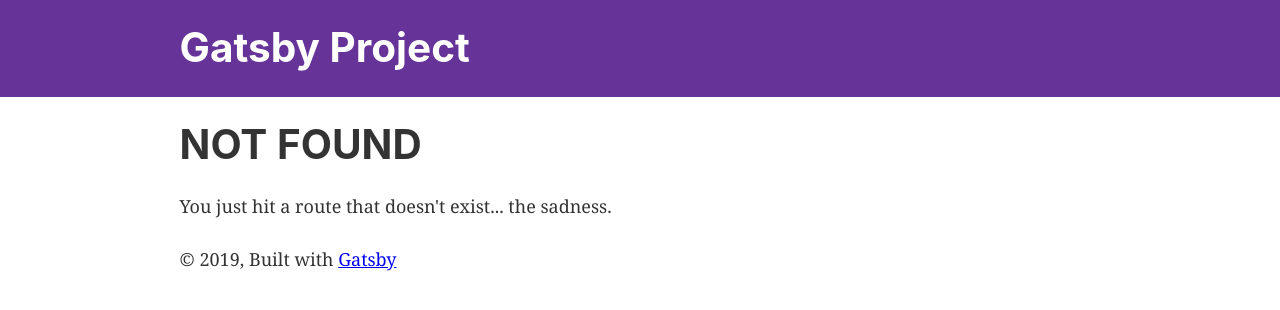
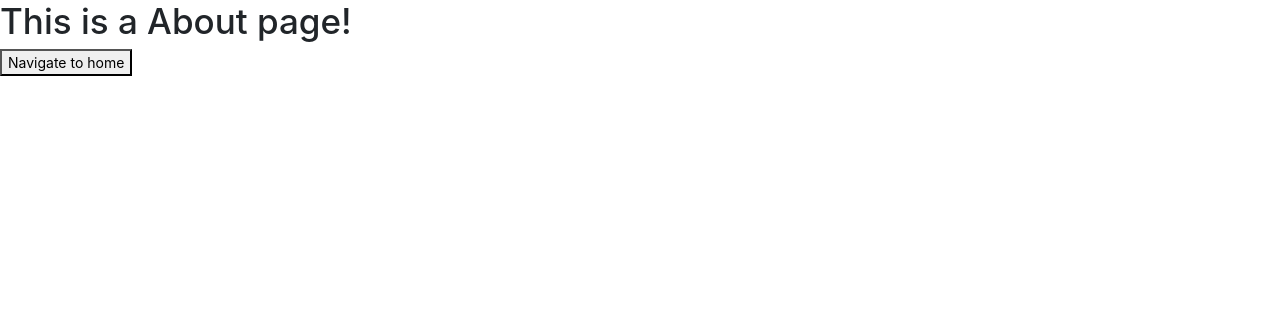
Before and after one commit to szy0syz/gatsby-blog-graphql-wordpress, a Gatsby site: page /about in a window 1280 px wide. Before the commit this address had no page. Built offline with nearby package versions, Linux system fonts and the light colour scheme; Gatsby itself is replaced by a stand-in of ours.

Commit message:
Update 3-5

```diff
--- a/gatsby-browser.js
+++ b/gatsby-browser.js
@@ -5,3 +5,5 @@
  */
 
 // You can delete this file if you're not using it
+import "./src/styles/global.css"
+import "./node_modules/bootstrap/dist/css/bootstrap.css"
--- a/package.json
+++ b/package.json
@@ -5,6 +5,7 @@
   "version": "0.1.0",
   "author": "Kyle Mathews <mathews.kyle@gmail.com>",
   "dependencies": {
+    "bootstrap": "^4.3.1",
     "gatsby": "^2.15.16",
     "gatsby-image": "^2.2.19",
     "gatsby-plugin-manifest": "^2.2.16",
@@ -15,6 +16,7 @@
     "gatsby-transformer-sharp": "^2.2.14",
     "prop-types": "^15.7.2",
     "react": "^16.9.0",
+    "react-bootstrap": "^1.0.0-beta.12",
     "react-dom": "^16.9.0",
     "react-helmet": "^5.2.1"
   },
--- /dev/null
+++ b/src/components/Footer.js
@@ -0,0 +1,12 @@
+import React from "react"
+import styled from './Footer.module.css';
+
+const Footer = () => (
+  <footer className={styled.footer}>
+    <div className="container">
+      <span className="text-muted">© 2019 Jerry</span>
+    </div>
+  </footer>
+)
+
+export default Footer
--- /dev/null
+++ b/src/components/Post.js
@@ -0,0 +1,18 @@
+import React from "react"
+import { Card, Button } from "react-bootstrap"
+
+const Post = ({cover, title, desc}) => (
+  <Card >
+    <Card.Img variant="top" src={cover} />
+    <Card.Body>
+      <Card.Title>{title}</Card.Title>
+      <Card.Text>
+        Some quick example text to build on the card title and make up the bulk
+        of the card's content.
+      </Card.Text>
+      <Button variant="primary">Go somewhere</Button>
+    </Card.Body>
+  </Card>
+)
+
+export default Post
--- a/src/components/header.js
+++ b/src/components/header.js
@@ -1,42 +1,41 @@
+import React from "react"
 import { Link } from "gatsby"
 import PropTypes from "prop-types"
-import React from "react"
+import {
+  Nav,
+  Form,
+  Navbar,
+  Button,
+  FormControl,
+} from "react-bootstrap"
 
-const Header = ({ siteTitle }) => (
-  <header
-    style={{
-      background: `rebeccapurple`,
-      marginBottom: `1.45rem`,
-    }}
-  >
-    <div
-      style={{
-        margin: `0 auto`,
-        maxWidth: 960,
-        padding: `1.45rem 1.0875rem`,
-      }}
-    >
-      <h1 style={{ margin: 0 }}>
-        <Link
-          to="/"
-          style={{
-            color: `white`,
-            textDecoration: `none`,
-          }}
-        >
-          {siteTitle}
-        </Link>
-      </h1>
-    </div>
-  </header>
+const Header = ({ title }) => (
+  <Navbar bg="light" expand="lg">
+    <Navbar.Brand href="#home">{title}</Navbar.Brand>
+    <Navbar.Toggle aria-controls="basic-navbar-nav" />
+    <Navbar.Collapse id="basic-navbar-nav">
+      <Nav className="mr-auto">
+        <Nav.Link as={Link} to="/">
+          Home
+        </Nav.Link>
+        <Nav.Link as={Link} to="/about">
+          About
+        </Nav.Link>
+      </Nav>
+      <Form inline>
+        <FormControl type="text" placeholder="Search" className="mr-sm-2" />
+        <Button variant="outline-success">Search</Button>
+      </Form>
+    </Navbar.Collapse>
+  </Navbar>
 )
 
 Header.propTypes = {
-  siteTitle: PropTypes.string,
+  title: PropTypes.string,
 }
 
 Header.defaultProps = {
-  siteTitle: ``,
+  title: ``,
 }
 
 export default Header
--- a/src/components/layout.js
+++ b/src/components/layout.js
@@ -9,7 +9,7 @@
 import PropTypes from "prop-types"
 import { useStaticQuery, graphql } from "gatsby"
 
-import Header from "./header"
+import Header from "./Header"
 import "./layout.css"
 
 const Layout = ({ children }) => {
--- a/src/pages/test.js
+++ b/src/pages/about.js
@@ -1,11 +1,11 @@
 import React from "react"
 import { navigate } from "gatsby"
 
-const Test = () => (
+const About = () => (
   <div>
-    <h1>This is a test page!</h1>
+    <h1>This is a About page!</h1>
     <button onClick={() => navigate("/")}>Navigate to home</button>
   </div>
 )
 
-export default Test
+export default About
--- a/src/pages/index.js
+++ b/src/pages/index.js
@@ -1,14 +1,25 @@
 import React from "react"
-import Header from '../components/header';
-
-import { Link } from 'gatsby'
+import Header from "../components/Header"
+import Footer from "../components/Footer"
+import Post from "../components/Post"
+import { Container } from "react-bootstrap"
 
 const IndexPage = () => (
   <div>
-    <Header siteTitle={'jerry'}/>
-    <h1>First Gastby Project</h1>
-    <Link to='/test/'>Link to test</Link>
-    <img src="https://media.timeout.com/images/105170238/630/472/image.jpg" alt="gatsby"/>
+    <Header title={"Jerry-Blog"} />
+    <Container>
+      <div className="row justify-content-md-center">
+        <div className="col-xs-6">
+          <Post
+            cover={
+              "https://media.timeout.com/images/105170238/630/472/image.jpg"
+            }
+            title={"First Gastby Project"}
+          />
+        </div>
+      </div>
+    </Container>
+    <Footer />
   </div>
 )
 
--- /dev/null
+++ b/src/styles/global.css
@@ -0,0 +1,10 @@
+html {
+  font-size: 14px;
+}
+
+body {
+  min-height: 100vh;
+  position: relative;
+  margin: 0;
+  padding-bottom: 60px;
+}
```
Also changed, not shown: src/components/Footer.module.css (added, +9 -0 lines), README.md, 1 other file.
